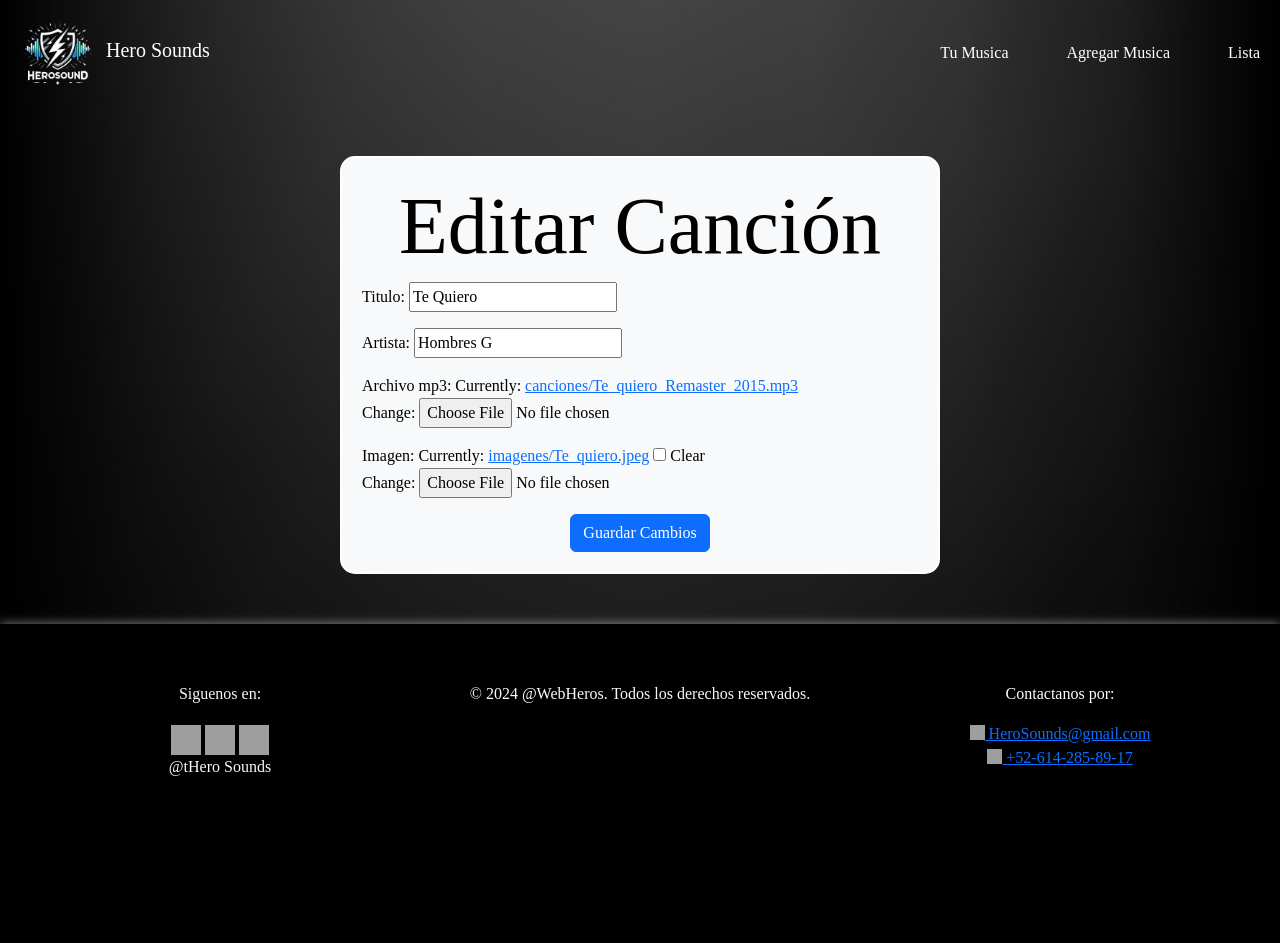
After one commit to AxelReyes/Proyect_2Eval_Spotify, a Django app: page /HeroSound/editar_cancion/9/ in a window 1280 px wide. The commit adds this page. Run offline with Django 5.2, Linux system fonts and the light colour scheme; data comes from the database, SQL or seed files in the repository; both versions use the stored data as it was after the commit; grey boxes are pictures that could not be loaded.

Commit message:
LISTA, FUNCION ELIMINAR Y MODIFICAR

```diff
--- a/Proyecto/HeroSound/urls.py
+++ b/Proyecto/HeroSound/urls.py
@@ -1,6 +1,7 @@
 from django.urls import path
 from HeroSound import views
-from .views import start_music, cargar_music, busqueda, detalle_cancion, login_view, logout_view, registro, show_administrador
+from .views import start_music, cargar_music, busqueda, detalle_cancion, login_view
+from .views import logout_view, registro, show_administrador, eliminar_cancion
 
 
 urlpatterns = [
@@ -13,4 +14,8 @@ urlpatterns = [
     path('logout/', views.logout_view, name='logout'),
     path('registro/', views.registro, name='registro'),
     path('administrador/', views.show_administrador, name='administrador'),
+    path('editar_cancion/<int:cancion_id>/', views.editar_cancion, name='editar_cancion'),
+    path('eliminar_cancion/<int:cancion_id>/', views.eliminar_cancion, name='eliminar_cancion'),
+
+
 ]
--- a/Proyecto/HeroSound/views.py
+++ b/Proyecto/HeroSound/views.py
@@ -5,6 +5,7 @@ from django.http import JsonResponse
 from HeroSound.models import Cancion, Perfil
 from .forms import FormularioCancion, RegistroForm, CustomAuthenticationForm
 from django.shortcuts import get_object_or_404
+from django.urls import reverse
 
 def start_music(request):
     canciones = Cancion.objects.all()
@@ -116,3 +117,22 @@ def logout_view(request):
     if request.user.is_authenticated:
         auth_logout(request)
     return redirect('/')
+
+def editar_cancion(request, cancion_id):
+    cancion = get_object_or_404(Cancion, id=cancion_id)
+
+    if request.method == 'POST':
+        formulario = FormularioCancion(request.POST, request.FILES, instance=cancion)
+        if formulario.is_valid():
+            formulario.save()
+            return redirect(reverse('basecancion'))
+    else:
+        formulario = FormularioCancion(instance=cancion)
+
+    return render(request, 'HeroSound/editar_cancion.html', {'formulario': formulario, 'cancion': cancion})
+
+@login_required
+def eliminar_cancion(request, cancion_id):
+    cancion = get_object_or_404(Cancion, id=cancion_id)
+    cancion.delete()
+    return redirect('basecancion')
--- /dev/null
+++ b/Proyecto/templates/HeroSound/editar_cancion.html
@@ -0,0 +1,99 @@
+<!DOCTYPE html>
+{% load static %}
+<html lang="en">
+
+<head>
+    <meta charset="UTF-8">
+    <meta name="viewport" content="width=device-width, initial-scale=1.0">
+    <link href="https://cdn.jsdelivr.net/npm/bootstrap@5.3.3/dist/css/bootstrap.min.css" rel="stylesheet"
+        integrity="sha384-QWTKZyjpPEjISv5WaRU9OFeRpok6YctnYmDr5pNlyT2bRjXh0JMhjY6hW+ALEwIH" crossorigin="anonymous">
+    <script src="https://cdn.jsdelivr.net/npm/bootstrap@5.3.3/dist/js/bootstrap.bundle.min.js"
+        integrity="sha384-YvpcrYf0tY3lHB60NNkmXc5s9fDVZLESaAA55NDzOxhy9GkcIdslK1eN7N6jIeHz"
+        crossorigin="anonymous"></script>
+    <link rel="stylesheet" href="{% static 'css/styles.css' %}" />
+    <link rel="icon" href="{% static 'images/logo.png' %}">
+    <title>Editar Canción</title>
+    <style>
+        .centered-container {
+            max-width: 600px;
+            margin: 50px auto;
+            padding: 20px;
+            border-radius: 15px;
+            border: 2px solid white;
+            background-color: #f8f9fa; /* Background color for better visibility */
+            color: black; /* Text color */
+        }
+    </style>
+</head>
+
+<body>
+    <nav class="navbar navbar-custom navbar-expand-lg">
+        <div class="container-fluid">
+            <div class="navbar-brand-container">
+                <img src="{% static 'images/logo.png' %}" alt="logo" width="90rem">
+                <a class="navbar-brand" href="/">Hero Sounds</a>
+            </div>
+            <button class="navbar-toggler" type="button" data-bs-toggle="collapse" data-bs-target="#navbarNav" aria-controls="navbarNav" aria-expanded="false" aria-label="Toggle navigation">
+                <span class="navbar-toggler-icon"></span>
+            </button>
+            <div class="collapse navbar-collapse" id="navbarNav">
+                <ul class="navbar-nav">
+                    <li class="nav-item">
+                        <a class="nav-link active" aria-current="page" href="/">Tu Musica</a>
+                    </li>
+                    <li class="nav-item">
+                        <a class="nav-link" href="/HeroSound/cargar_music/">Agregar Musica</a>
+                    </li>
+                    <li class="nav-item">
+                        <a class="nav-link " href="/HeroSound/base_canciones/" tabindex="-1" aria-disabled="true">Lista</a>
+                    </li>
+                </ul>
+            </div>
+        </div>
+    </nav>
+
+    <div class="container centered-container">
+        <h1 class="titulo_tabla text-center" style="color: black;">Editar Canción</h1>
+        <form method="post" enctype="multipart/form-data">
+            {% csrf_token %}
+            {{ formulario.as_p }}
+            <div class="text-center">
+                <button type="submit" class="btn btn-primary">Guardar Cambios</button>
+            </div>
+        </form>
+    </div>
+
+    <footer class="mi-footer">
+        <div class="container py-5">
+            <div class="row">
+                <div class="col-sm-4 col-lg-4 text-light text-center">
+                    <p>Siguenos en:</p>
+                    <a href="https://www.instagram.com/"> <img src="https://cdn-icons-png.flaticon.com/256/1384/1384063.png"
+                            alt="Logo" width="30" height="30" class="d-inline-block align-text-top"></a>
+                    <a href="https://www.facebook.com/?locale=es_LA"> <img src="https://cdn-icons-png.flaticon.com/256/2504/2504792.png" alt="Logo" width="30"
+                            height="30" class="d-inline-block align-text-top"></a>
+                    <a href="https://twitter.com/?lang=es"> <img src="https://assets-global.website-files.com/5d66bdc65e51a0d114d15891/64cebc6c19c2fe31de94c78e_X-vector-logo-download.png"
+                            alt="Logo" width="30" height="30" class="d-inline-block align-text-top"></a>
+                    <p>@tHero Sounds</p>
+                </div>
+                <div class="col-sm-3 col-lg-4 text-light text-center">
+                    &copy; 2024 @WebHeros. Todos los derechos reservados.
+                </div>
+                <div class="col-sm-5 col-lg-4 text-center">
+                    <p>Contactanos por: </p>
+                    <a class="link-1"><img src="https://cdn-icons-png.flaticon.com/512/281/281769.png" alt="Logo"
+                            width="15" height="15" class="d-inline-block align-text-top">
+                        HeroSounds@gmail.com</a></br>
+                    <a class="link-1"> <img
+                            src="https://i.pinimg.com/originals/7e/71/4c/7e714c3c9148f4def7d3b5a704317df6.png" alt="Logo"
+                            width="15" height="15" class="d-inline-block align-text-top">
+                        +52-614-285-89-17</a>
+                </div>
+            </div>
+        </div>
+
+    </footer>
+
+</body>
+
+</html>
--- a/Proyecto/templates/HeroSound/index.html
+++ b/Proyecto/templates/HeroSound/index.html
@@ -40,6 +40,9 @@
                     <li class="nav-item">
                         <a class="nav-link active" aria-current="page" href="/" style="padding: 0.5rem; width: 7rem;">Tu Musica</a>
                     </li>
+                    <li class="nav-item" style="margin-right: 5rem;">
+                        <a class="nav-link " href="/HeroSound/base_canciones/" tabindex="-1" aria-disabled="true">Lista</a>
+                    </li>
                     {% if user.is_authenticated %}
                     <li class="nav-item dropdown">
                         <a class="nav-link dropdown-toggle" href="#" id="navbarDropdown" role="button" data-bs-toggle="dropdown" aria-expanded="false" style="padding: 0.5rem; width: 11.5rem;">
@@ -53,9 +56,11 @@
                         <a class="nav-link" href="{% url 'logout' %}" style="padding: 0.5rem; border: none; background-color: red; color: white;">Cerrar Sesión</a>
                     </li>
                 {% else %}
+                <!--
                     <li class="nav-item">
                         <a class="nav-link" href="/HeroSound/login" style="padding: 0.5rem; border: none; background-color: blue; color: white;">Iniciar Sesion</a>
                     </li>
+                    -->
                 {% endif %}
                 </ul>
             </div>
```
Also changed, not shown: Proyecto/templates/HeroSound/base_canciones.html (+30 -43 lines), Proyecto/db.sqlite3.
